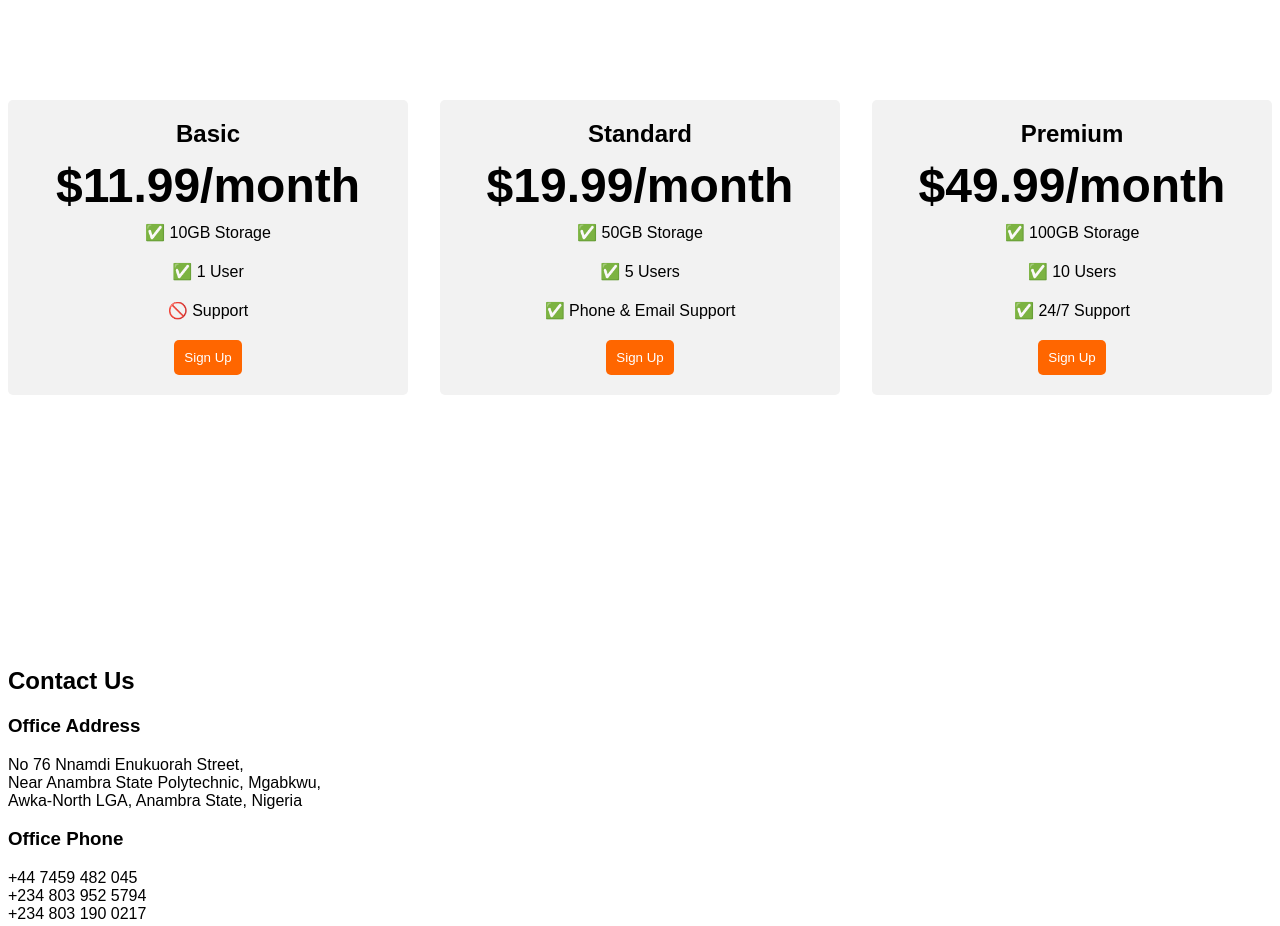
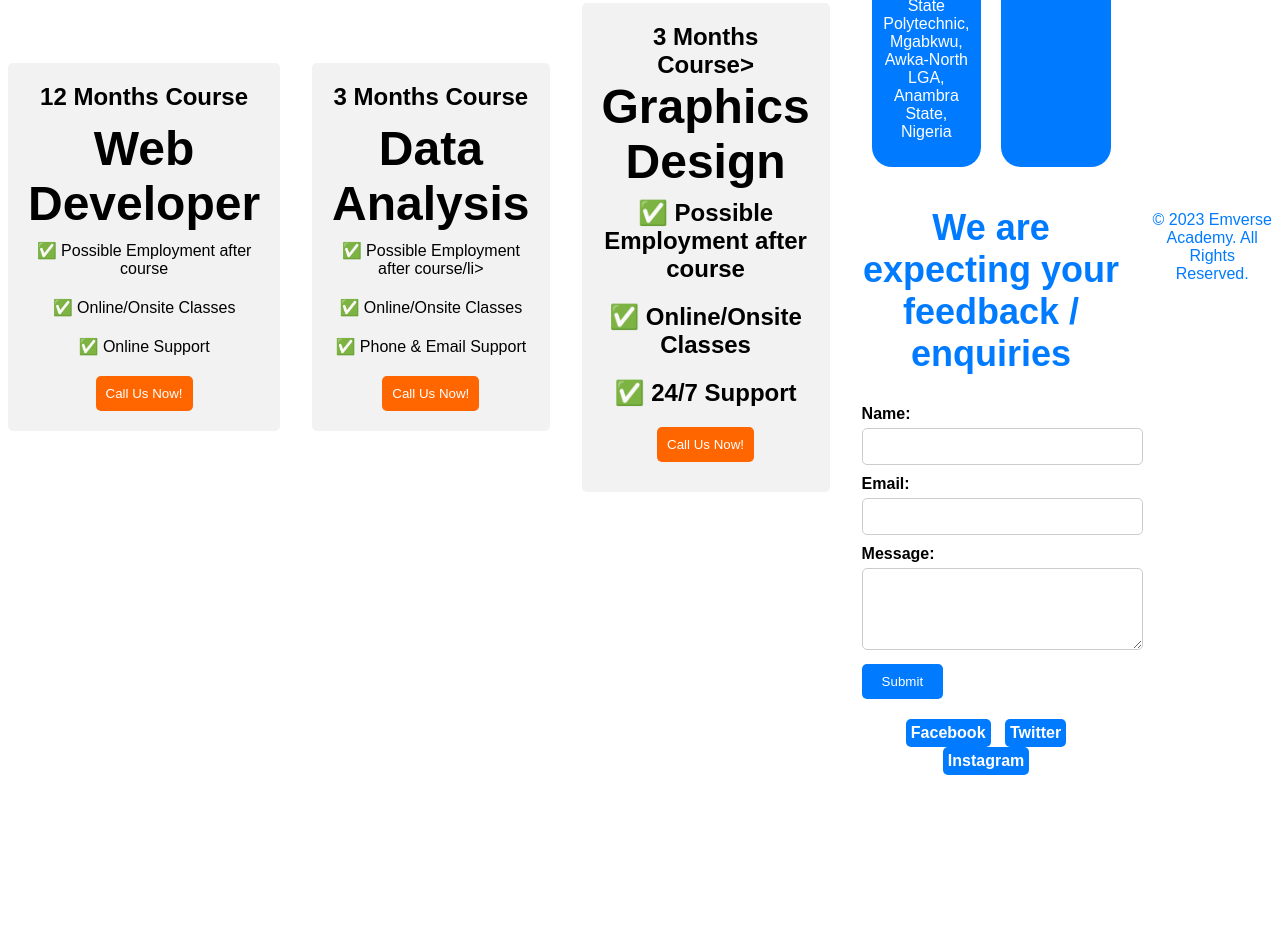
Before and after one commit to Jmmadubuike/emverse-only, a plain HTML site: page index.html in a window 1280 px wide. Shown: the part 161-1087 px from the top of the page. After the commit the page ends 936 px from the top, so only its background shows below. Drawn offline with Linux system fonts and the light colour scheme; a web font is replaced by a local one.

Commit message:
Update index.html

```diff
--- a/index.html
+++ b/index.html
@@ -95,6 +95,7 @@ input[type="submit"]:hover {
 /* Style social media links */
 .social-media-links {
     margin-top: 20px;
+  text-align: center;
 }
 
 .social-media-links a {
@@ -106,6 +107,35 @@ input[type="submit"]:hover {
     text-decoration: none;
     font-weight: bold;
     padding: 5px;
+}
+
+.contact-container {
+    display: flex;
+    flex-direction: column;
+    align-items: center;
+    text-align: center;
+}
+
+.contact-info {
+    display: flex;
+    justify-content: space-between;
+    width: 100%;
+}
+
+.office-address,
+.office-phone {
+    flex: 1;
+    margin: 10px;
+    padding: 10px;
+    background-color: #007BFF;
+    border-radius: 20px;
+    color: rgb(255, 255, 255);
+}
+
+.feedback {
+    text-align: center;
+    font-size: 1.5rem;
+    color: #007BFF;
 }
 
 .footer {
@@ -125,34 +155,34 @@ input[type="submit"]:hover {
 <body>
   <div class="pricing-container">
     <div class="pricing-plan">
-      <div class="plan-title">Basic</div>
-      <div class="plan-price">$11.99/month</div>
+      <div class="plan-title">12 Months Course</div>
+      <div class="plan-price">Web Developer</div>
       <ul class="plan-features">
-        <li>✅ 10GB Storage</li>
-        <li>✅ 1 User</li>
-        <li>🚫 Support</li>
+        <li>✅ Possible Employment after course</li>
+        <li>✅ Online/Onsite Classes</li>
+        <li>✅ Online Support</li>
       </ul>
-      <button class="plan-button">Sign Up</a>
+      <button class="plan-button">Call Us Now!</a>
     </div>
     <div class="pricing-plan">
-      <div class="plan-title">Standard</div>
-      <div class="plan-price">$19.99/month</div>
+      <div class="plan-title">3 Months Course</div>
+      <div class="plan-price">Data Analysis</div>
       <ul class="plan-features">
-        <li>✅ 50GB Storage</li>
-        <li>✅ 5 Users</li>
+        <li>✅ Possible Employment after course/li>
+        <li>✅ Online/Onsite Classes</li>
         <li>✅ Phone &amp; Email Support</li>
       </ul>
-      <button class="plan-button">Sign Up</a>
+      <button class="plan-button">Call Us Now!</a>
     </div>
     <div class="pricing-plan">
-      <div class="plan-title">Premium</div>
-      <div class="plan-price">$49.99/month</div>
+      <div class="plan-title">3 Months Course>
+      <div class="plan-price">Graphics Design</div>
       <ul class="plan-features">
-        <li>✅ 100GB Storage</li>
-        <li>✅ 10 Users</li>
+        <li>✅ Possible Employment after course</li>
+        <li>✅ Online/Onsite Classes</li>
         <li>✅ 24/7 Support</li>
       </ul>
-      <button class="plan-button">Sign Up</a>
+      <button class="plan-button">Call Us Now!</a>
     </div>
   </div>
 
```
